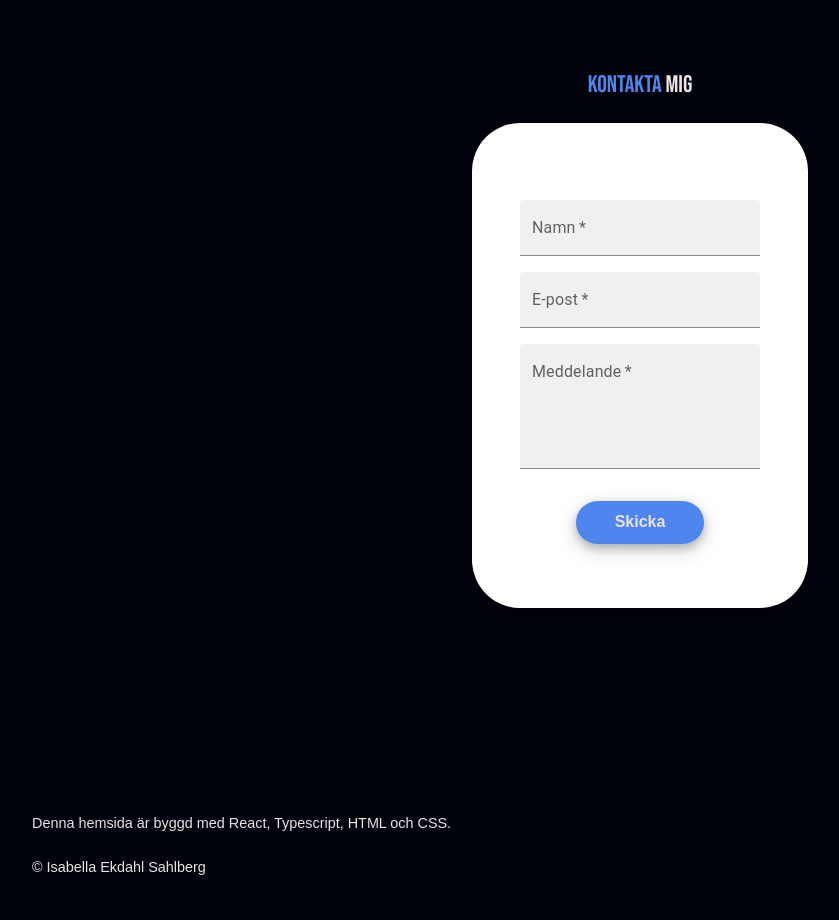
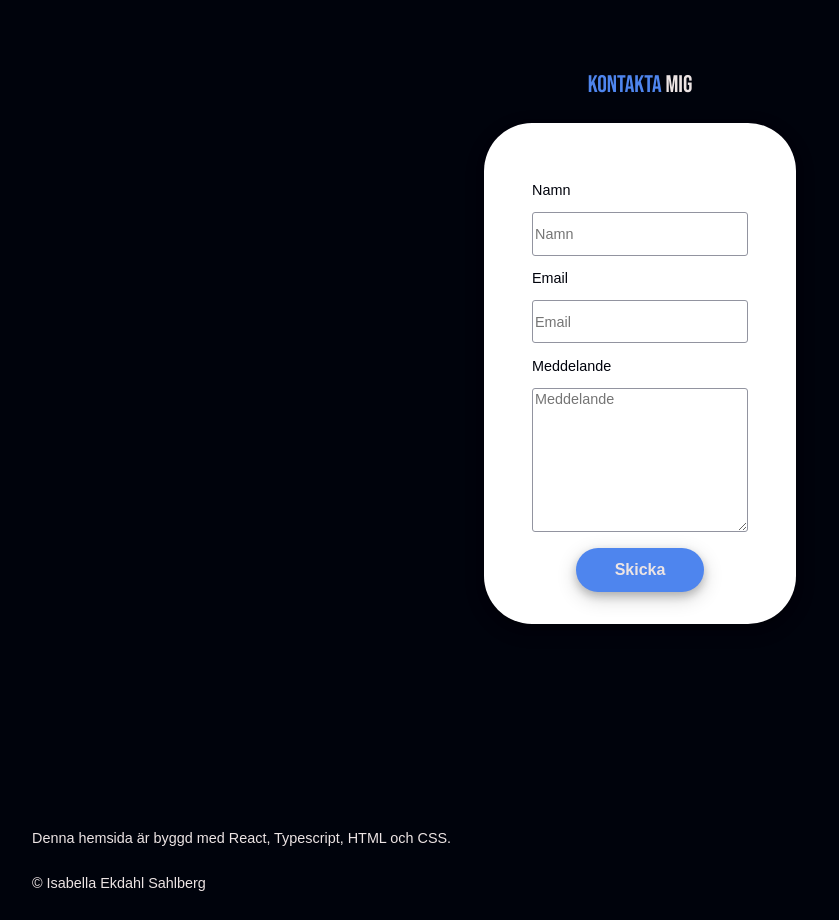
Before and after one commit to isabellaes/portfolio, a React (Create React App) app: page / in a window 1280 px wide. Shown: the part 3500-4420 px from the top of the page, without its empty margins (0-839 px from the left). Built offline with nearby package versions, Linux system fonts and the light colour scheme.

Commit message:
change form and add validation

```diff
--- a/src/components/ContactForm.tsx
+++ b/src/components/ContactForm.tsx
@@ -1,4 +1,3 @@
-import TextField from "@mui/material/TextField";
 import "../style/mobile.css";
 import "../style/style.css";
 import "../style/tablet.css";
@@ -13,9 +12,8 @@ const ContactForm = () => {
   const [loading, setLoading] = useState<boolean>(false);
 
   const sendEmail = (e: { preventDefault: () => void }) => {
+    e.preventDefault();
     setLoading(true);
-    e.preventDefault();
-
     const emailmessage = {
       name: name,
       email: email,
@@ -51,36 +49,39 @@ const ContactForm = () => {
       className={"form-container"}
     >
       {loading ? <CircularProgress /> : <p></p>}
-      <TextField
+      <label htmlFor="name">
+        <p>Namn</p>
+      </label>
+      <input
+        id="name"
+        type="text"
+        placeholder="Namn"
+        onChange={(e) => setName(e.currentTarget.value)}
         required
-        id="outlined-basic"
-        label="Namn"
-        variant="filled"
-        style={{ marginBottom: "1em" }}
-        className={"TextField"}
-        onChange={(e) => setName(e.target.value)}
       />
-      <TextField
+      <label htmlFor="email">
+        <p>Email</p>
+      </label>
+      <input
+        id="email"
+        type="email"
+        placeholder="Email"
+        onChange={(e) => setEmail(e.currentTarget.value)}
         required
-        id="outlined-basic"
-        variant="filled"
-        label="E-post"
-        style={{ marginBottom: "1em" }}
-        className={"TextField"}
-        onChange={(e) => setEmail(e.target.value)}
       />
-      <TextField
+      <label htmlFor="message">
+        <p>Meddelande</p>
+      </label>
+      <textarea
+        id="message"
+        placeholder="Meddelande"
+        onChange={(e) => setMessage(e.currentTarget.value)}
         required
-        id="outlined-multiline-static"
-        variant="filled"
-        label="Meddelande"
-        multiline
-        rows={4}
-        style={{ marginBottom: "1em" }}
-        className={"TextField"}
-        onChange={(e) => setMessage(e.target.value)}
       />
-      <button className="contact-button-2">Skicka</button>
+
+      <button type="submit" className="contact-button-2">
+        Skicka
+      </button>
     </form>
   );
 };
--- a/src/style/style.css
+++ b/src/style/style.css
@@ -155,7 +155,7 @@
     font-family: "Montserrat", sans-serif;
     align-items: center;
     width: fit-content;
-    padding: 3em;
+    padding: 1em 3em 1em 3em;
     box-shadow: 0 4px 8px 0 rgba(0, 0, 0, 0.2), 0 6px 20px 0 rgba(0, 0, 0, 0.19);
     background-color: rgb(255, 255, 255);
     border-radius: 3em;
@@ -165,8 +165,44 @@
     width: fit-content;
   }
 
-  .TextField {
+  input {
     width: 15em;
+    height: 3em;
+    border: hsl(231, 7%, 60%) solid 1px;
+    font-family: "Montserrat", sans-serif;
+    color: #00030c;
+    font-size: 0.9em;
+    box-sizing: border-box;
+    background-color: hsl(0, 0%, 100%);
+    border-radius: 3px;
+  }
+  label p {
+    width: 15em;
+    text-align: left;
+    font-family: "Montserrat", sans-serif;
+    color: #00030c;
+    font-size: 0.9em;
+    font-weight: 500;
+  }
+
+  textarea {
+    width: 15em;
+    height: 10em;
+    border: hsl(231, 7%, 60%) solid 1px;
+    font-family: "Montserrat", sans-serif;
+    color: #00030c;
+    font-size: 0.9em;
+    box-sizing: border-box;
+    background-color: hsl(0, 0%, 100%);
+    border-radius: 3px;
+  }
+
+  input:valid {
+    background-color: hsl(0, 0%, 100%);
+  }
+  input:user-invalid {
+    background-color: hsla(4, 100%, 67%, 0.237);
+    border: hsl(4, 100%, 67%) solid 1px;
   }
   .contact-button-2 {
     border: none;
```
